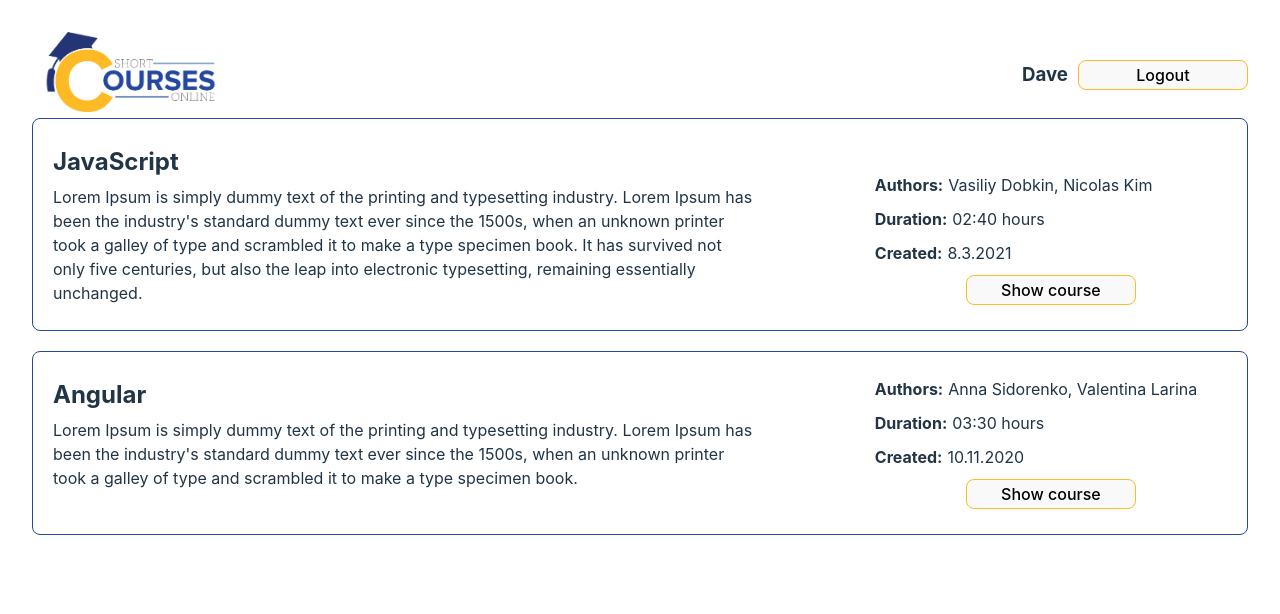
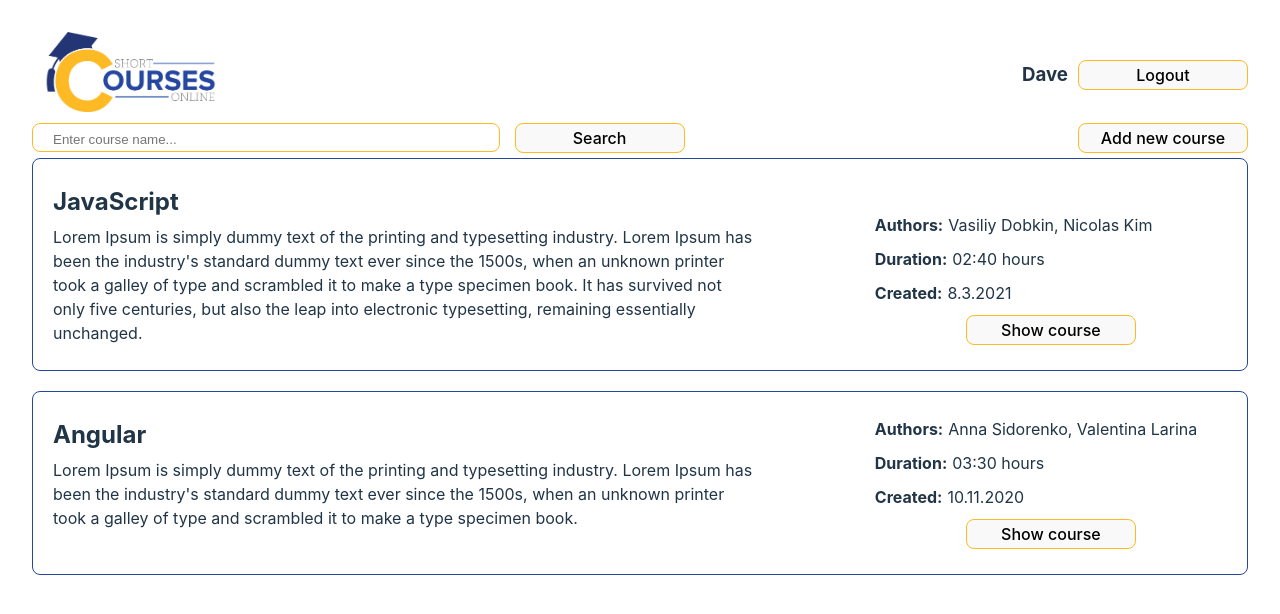
Before and after one commit to AkulichNV/react-learning-task, a React (Vite) app: page / in a window 1280 px wide. Shown: the top 614 px of the page. Built offline with nearby package versions, Linux system fonts and the light colour scheme.

Commit message:
feat: add Courses, SearchBar, Input components

```diff
--- a/src/App.jsx
+++ b/src/App.jsx
@@ -1,7 +1,7 @@
 import Header from './components/Header'
 
 import './App.css'
-import CourseCard from './components/CourseCard'
+import Courses from './components/Courses'
 
 function App() {
 
@@ -9,7 +9,7 @@ function App() {
   return (
     <>
       <Header />
-      <CourseCard />
+      <Courses />
     </>
   )
 }
--- /dev/null
+++ b/src/components/Courses.css
@@ -0,0 +1,7 @@
+/* .courses-list {
+
+} */
+.courses-bar {
+    display: flex;
+    justify-content: space-between;
+}
--- /dev/null
+++ b/src/components/Courses.jsx
@@ -0,0 +1,22 @@
+import Button from "./Button";
+import CourseCard from "./CourseCard";
+import SearchBar from "./SearchBar";
+import "./Courses.css"
+
+function Courses() {
+    return (
+        <div className="courses-list">
+            <div className="courses-bar">
+                <SearchBar />
+                <Button
+                    buttonText="Add new course"
+                    buttonClick={() => { console.log("Click Add new course"); } }
+                />
+            </div>
+
+            <CourseCard />
+        </div>
+    );
+}
+
+export default Courses;
--- /dev/null
+++ b/src/components/Input.css
@@ -0,0 +1,11 @@
+input {
+    border-radius: 8px;
+    border: 1px solid #feba25;
+    padding: 8px 20px 4px 20px;
+    margin-top: 0px;
+    width: 50%;
+    margin-right: 15px;
+}
+input:hover {
+    border-color: #25479f;
+  }
--- /dev/null
+++ b/src/components/Input.jsx
@@ -0,0 +1,21 @@
+import { PropTypes } from "prop-types";
+import "./Input.css";
+
+function Input({labelText, placeholderText, onChange}) {
+    return (
+        <label>
+            {labelText}
+            <input
+                placeholder={placeholderText}
+                onChange={onChange}
+            />
+        </label>
+    );
+}
+Input.propTypes = {
+    labelText: PropTypes.string.isRequired,
+    placeholderText: PropTypes.string.isRequired,
+    onChange: PropTypes.func.isRequired,
+  }
+
+export default Input;
--- /dev/null
+++ b/src/components/SearchBar.css
@@ -0,0 +1,4 @@
+.search-form {
+    width: 70%;
+    text-align: left;
+}
--- /dev/null
+++ b/src/components/SearchBar.jsx
@@ -0,0 +1,25 @@
+import Button from "./Button";
+import Input from "./Input";
+import { useState } from 'react';
+import "./SearchBar.css";
+
+function SearchBar() {
+    const [search, setSearch] = useState('');
+
+    return (
+        <form className="search-form">
+            <Input
+                labelText=""
+                placeholderText="Enter course name..."
+                value={search}
+                onChange={e => setSearch(e.target.value)}
+            />
+            <Button
+                buttonText="Search"
+                buttonClick={() => { console.log("Click Search"); } }
+            />
+        </form>
+    );
+}
+
+export default SearchBar;
```
